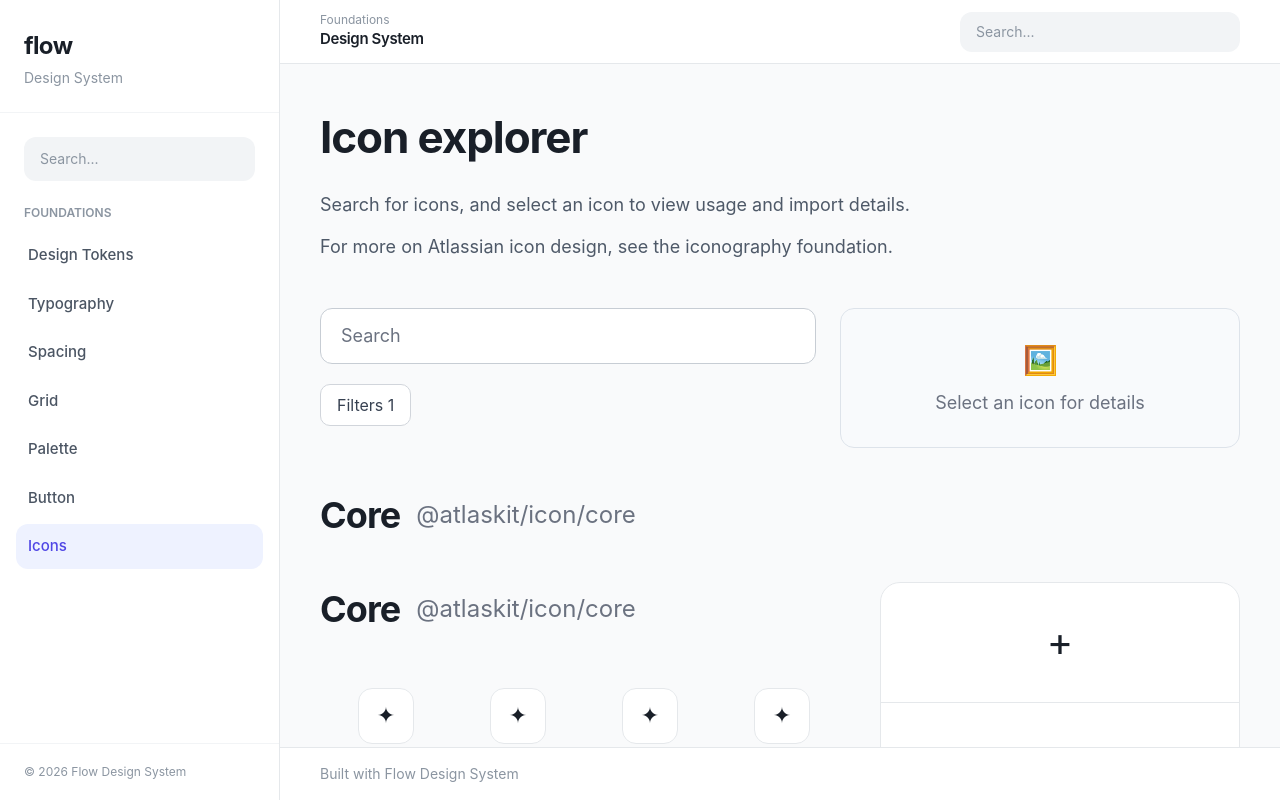
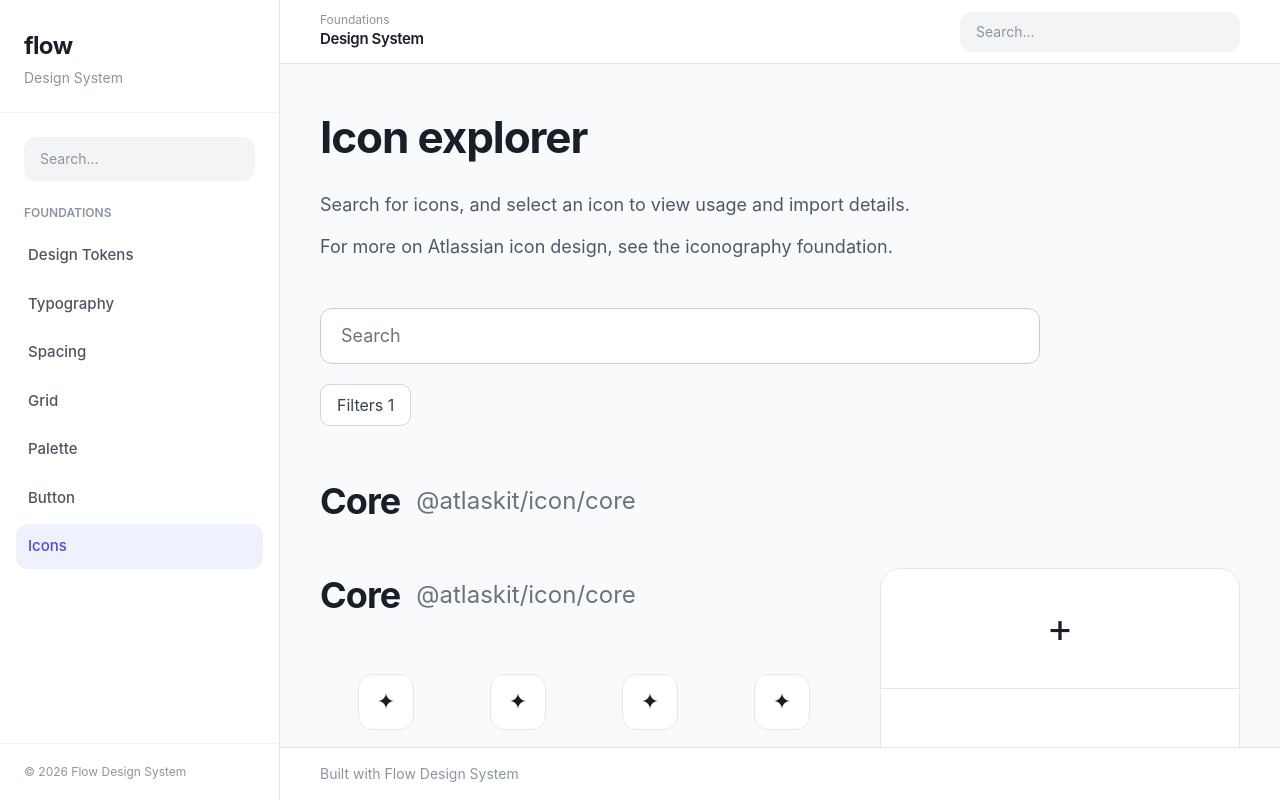
Before and after one commit to seo-er/design-system, a React (Vite) app: page / in a window 1280 px wide. Both pictures are taken after a click on the button "Icons". Built offline with nearby package versions, Linux system fonts and the light colour scheme.

Commit message:
Add files via upload

```diff
--- a/src/App.jsx
+++ b/src/App.jsx
@@ -1257,32 +1257,20 @@ function IconPage() {
           For more on Atlassian icon design, see the iconography foundation.
         </p>
       </div>
+      {/* search */}
+      <div className="mb-12">
 
-      {/* top area */}
-      <div className="grid grid-cols-[1fr_400px] gap-6 mb-10">
-
-        {/* search */}
-        <div>
-          <div className="h-[56px] bg-white border border-[#C7CDD4] rounded-[12px] px-5 flex items-center text-[#6B7280] text-[18px]">
-            Search
-          </div>
-
-          <div className="mt-5">
-            <button className="h-[42px] px-4 rounded-[10px] border border-[#D1D5DB] bg-white text-[16px] text-[#374151]">
-              Filters 1
-            </button>
-          </div>
+        <div className="h-[56px] max-w-[720px] bg-white border border-[#C7CDD4] rounded-[12px] px-5 flex items-center text-[#6B7280] text-[18px]">
+          Search
         </div>
 
-        {/* preview */}
-        <div className="bg-[#F8FAFC] border border-[#DDE3EA] rounded-[14px] h-[140px] flex flex-col items-center justify-center text-[#6B7280]">
-          <div className="text-[28px] mb-2">🖼️</div>
-          <div className="text-[18px]">
-            Select an icon for details
-          </div>
+        <div className="mt-5">
+          <button className="h-[42px] px-4 rounded-[10px] border border-[#D1D5DB] bg-white text-[16px] text-[#374151]">
+            Filters 1
+          </button>
         </div>
+
       </div>
-
       {/* section title */}
       <div className="flex items-center gap-4 mb-10">
         <h2 className="text-[36px] font-bold tracking-tight">
```
